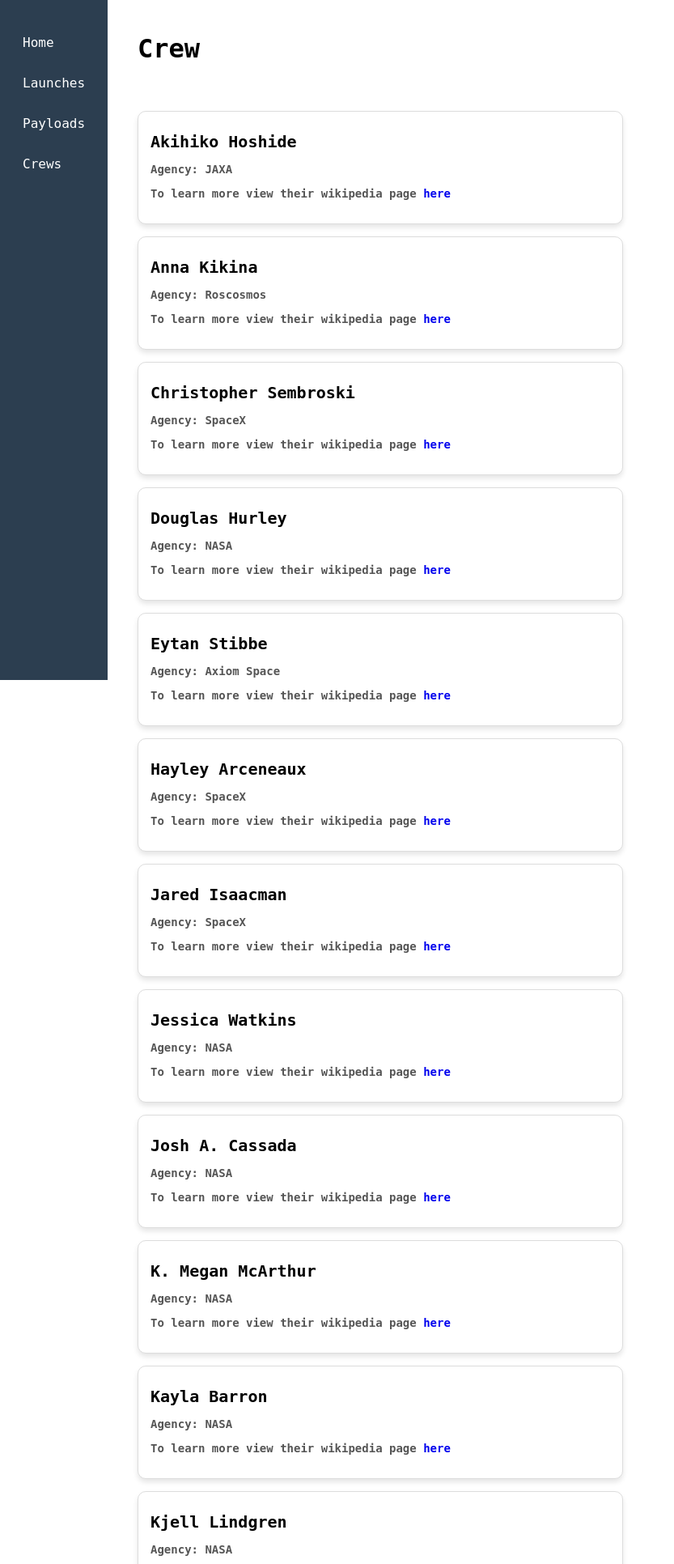
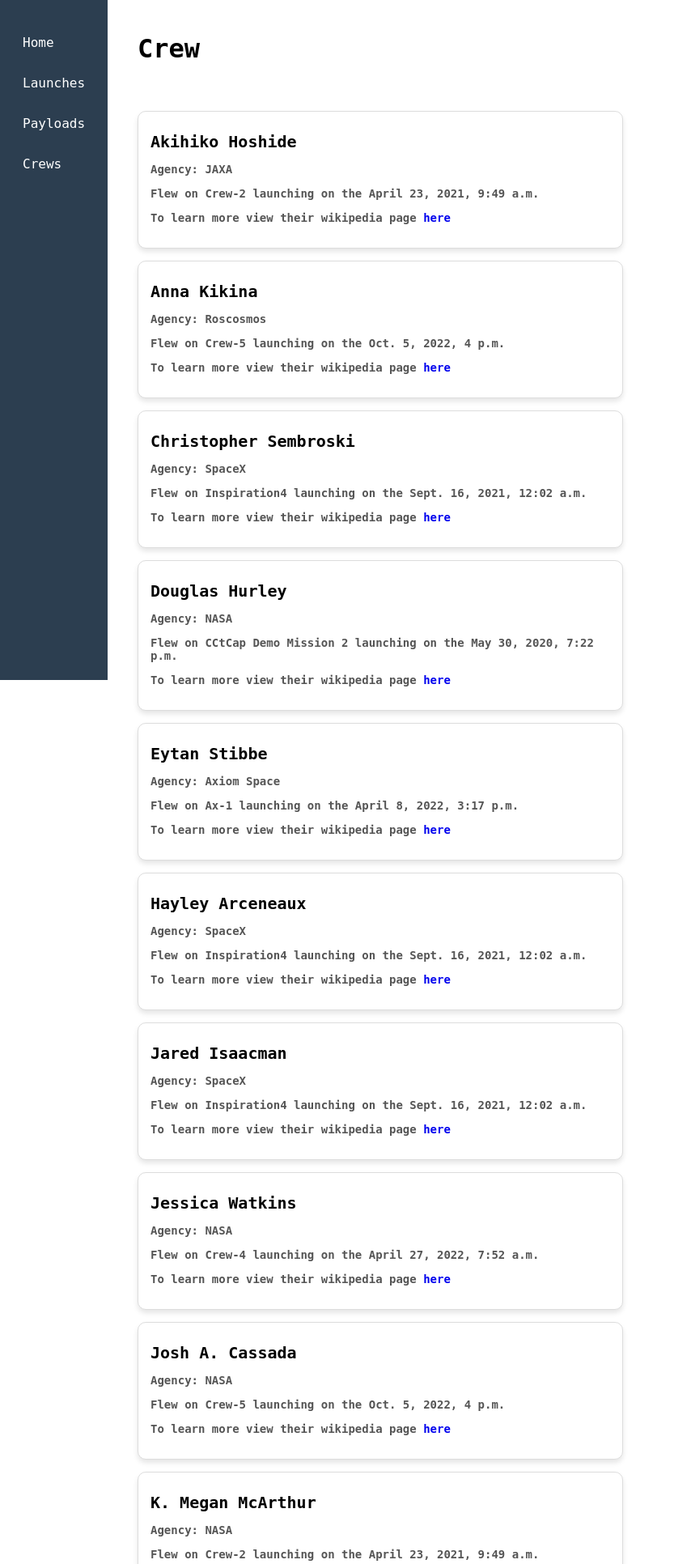
Before and after one commit to bfalloonutas/SpaceXData, a Django app: page /crews/ in a window 1280 px wide. Shown: the top 1932 px of the page at 81% size, without its empty margins (0-833 px from the left). Run offline with Django 5.2, Linux system fonts and the light colour scheme; data comes from the database, SQL or seed files in the repository; both versions use the stored data as it was after the commit.

Commit message:
Displayed Crew's flights

```diff
--- a/ForSpaceEnthusiasts/templates/ForSpaceEnthusiasts/crew.html
+++ b/ForSpaceEnthusiasts/templates/ForSpaceEnthusiasts/crew.html
@@ -9,8 +9,16 @@
                     <div class = "containers">
                         <h3>{{crew.name}}</h3>
                         <p>Agency: {{crew.agency}}
+                        {%if crew.flights.all%}
+                            {%for flight in crew.flights.all%}
+                                <p>Flew on {{flight.name}} launching on the {{flight.date_unix}}</p>
+                            {%endfor%}
+                        {%else %}
+                        <p>Hasn't flown</p>
+                        {%endif%}
                         <p>To learn more view their wikipedia page <a href="{{crew.wikipedia}}">here</a></p>
                     </div>
+
                 {% endfor %}
             {% else %}
                 <h3>Unable to load data, please try again later</h3>
--- a/ForSpaceEnthusiasts/views.py
+++ b/ForSpaceEnthusiasts/views.py
@@ -26,6 +26,8 @@ def Crews(request):
     #get data from the model
     crews = Crew.objects.order_by("name")
     #pass results as context as list
+    for crew in crews:
+        print(crew.flights)
     context = {'crew_list' : crews}
     #ship it off to the template
     return render(request, template_name, context)
```
Also changed, not shown: scripts/populate_FSE_db.py (+5 -4 lines), ForSpaceEnthusiasts/apiClient.py (line endings or trailing spaces), db.sqlite3.
